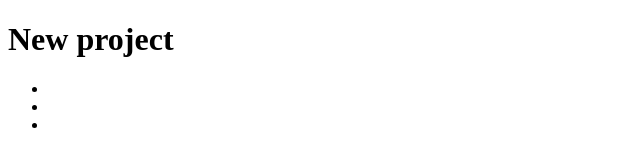
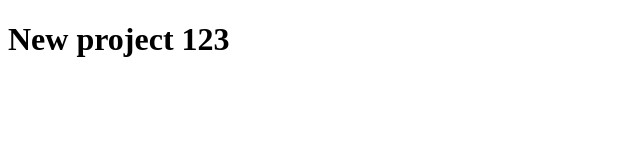
Before and after one commit to Serhii-Nikitin/new-project, a plain HTML site: page index.html in a window 1280 px wide. Shown: the whole page, without its empty margins (0-640 px from the left). Drawn offline with Linux system fonts and the light colour scheme.

Commit message:
title was changed

```diff
--- a/index.html
+++ b/index.html
@@ -6,11 +6,6 @@
   <title>New project</title>
 </head>
 <body>
-  <h1>New project</h1>
-  <ul>
-    <li></li>
-    <li></li>
-    <li></li>
-  </ul>
+  <h1>New project 123</h1>
 </body>
 </html>
```
